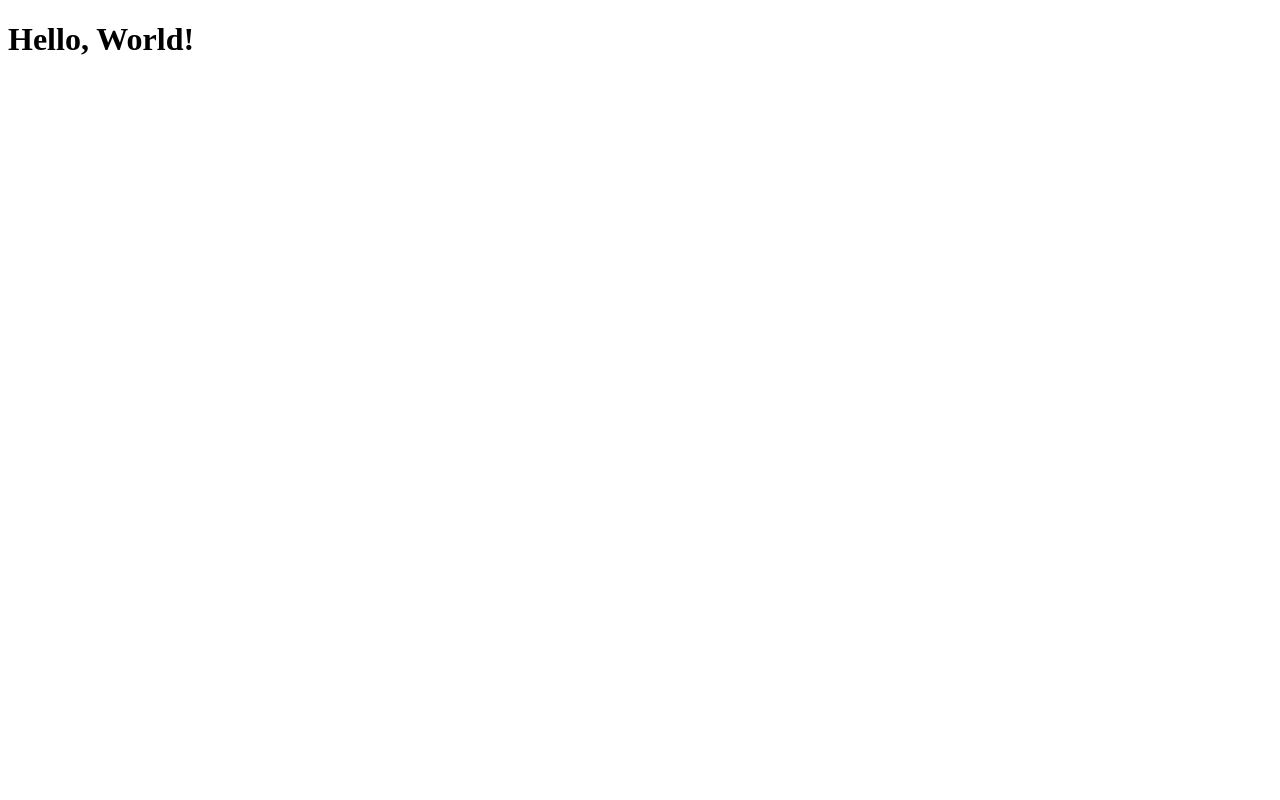
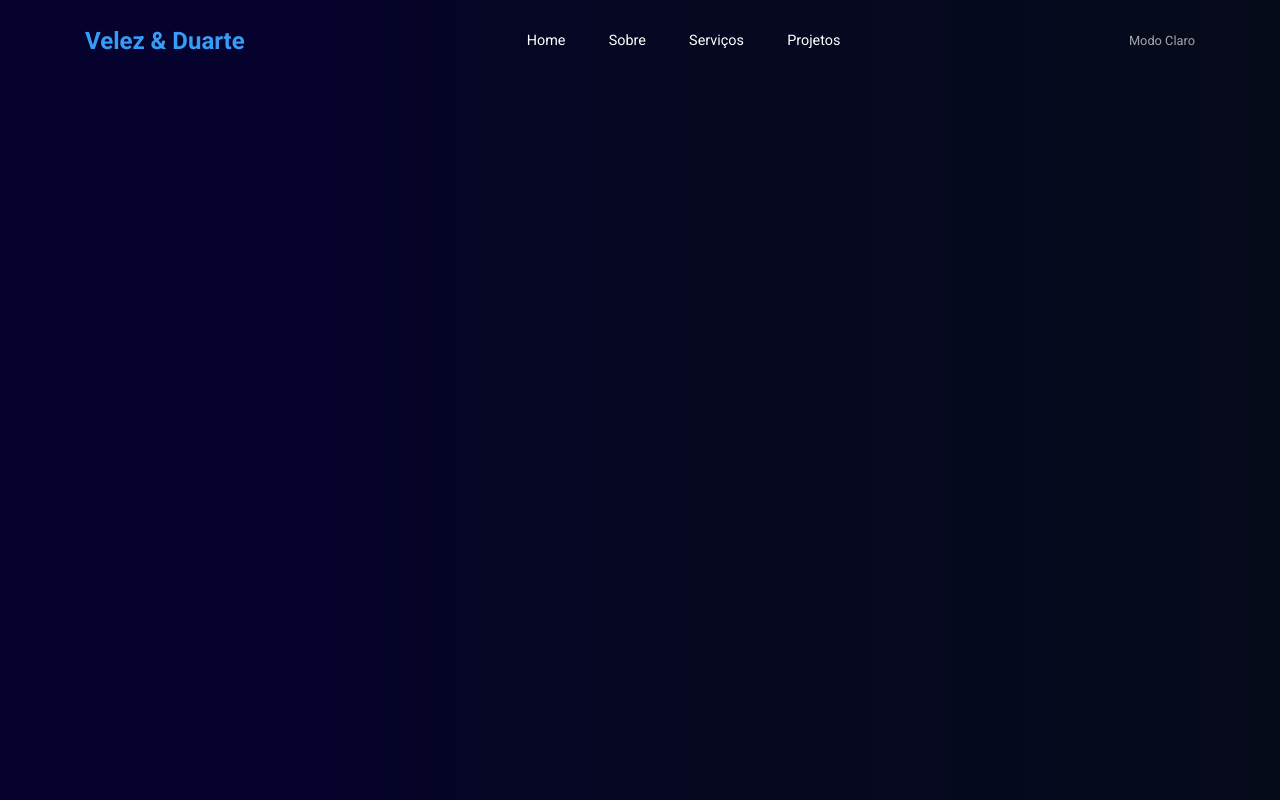
Before and after one commit to higorini/velez-duarte, a React (Create React App) app: page / in a window 1280 px wide. Built offline with nearby package versions, Linux system fonts and the light colour scheme; the HTML template or start-up script is replaced by a standard one.

Commit message:
feat: header

```diff
--- a/src/App.css
+++ b/src/App.css
@@ -50,3 +50,30 @@
     rgba(226, 250, 255, 1) 78%
   );
 }
+
+* {
+  padding: 0;
+  margin: 0;
+  box-sizing: border-box;
+}
+
+body {
+  background: var(--body-bg);
+  font-family: var(--font-name);
+}
+
+a {
+  text-decoration: none;
+  color: var(--link-color);
+}
+
+h1,
+h2 {
+  color: var(--heading-color);
+}
+
+.container {
+  width: 1140px;
+  padding: 0px 15px;
+  margin: auto;
+}
--- a/src/App.js
+++ b/src/App.js
@@ -1,8 +1,13 @@
 import logo from "./logo.svg";
 import "./App.css";
+import Header from "./components/Header/Header";
 
 function App() {
-  return <h1>Hello, World!</h1>;
+  return (
+    <>
+      <Header />
+    </>
+  );
 }
 
 export default App;
--- /dev/null
+++ b/src/components/Header/Header.jsx
@@ -0,0 +1,55 @@
+import React from "react";
+import "./header.css";
+
+const nav__links = [
+  {
+    path: "#home",
+    display: "Home",
+  },
+  {
+    path: "#about",
+    display: "Sobre",
+  },
+  {
+    path: "#service",
+    display: "Serviços",
+  },
+  {
+    path: "#projetcs",
+    display: "Projetos",
+  },
+];
+
+const Header = () => {
+  return (
+    <header className="header">
+      <div className="container">
+        <div className="nav__wrapper">
+          <div className="logo">
+            <h2>Velez & Duarte</h2>
+          </div>
+
+          <div className="navigation">
+            <ul className="menu">
+              {nav__links.map((item) => (
+                <li className="menu__item">
+                  <a href={item.path} className="menu__link">
+                    {item.display}
+                  </a>
+                </li>
+              ))}
+            </ul>
+          </div>
+
+          <div className="light__mode">
+            <span>
+              <i className="ri-sun-line"></i> Modo Claro
+            </span>
+          </div>
+        </div>
+      </div>
+    </header>
+  );
+};
+
+export default Header;
--- /dev/null
+++ b/src/components/Header/header.css
@@ -0,0 +1,50 @@
+.header {
+  width: 100%;
+  height: 80px;
+  line-height: 80px;
+}
+
+.nav__wrapper {
+  display: flex;
+  align-items: center;
+  justify-content: space-between;
+}
+
+.menu {
+  display: flex;
+  align-items: center;
+  column-gap: 2.7rem;
+  list-style: none;
+}
+
+.menu__link {
+  font-weight: 400;
+  font-size: 0.9rem;
+  cursor: pointer;
+}
+
+.menu__link:hover {
+  color: var(--link-active);
+}
+
+.logo h2 {
+  color: var(--primary-color);
+}
+
+.light__mode span {
+  color: rgba(255, 255, 255, 0.637);
+  display: flex;
+  align-items: center;
+  column-gap: 0.4rem;
+  font-size: 0.8rem;
+}
+
+.header__shrink {
+  width: 100%;
+  height: 80px;
+  line-height: 80px;
+  position: sticky;
+  top: 0;
+  left: 0;
+  z-index: 9999;
+}
```
Also changed, not shown: package.json (+10 -0 lines), .eslintrc.json (added), 1 other file (tests, documents, lock files or other folders).
